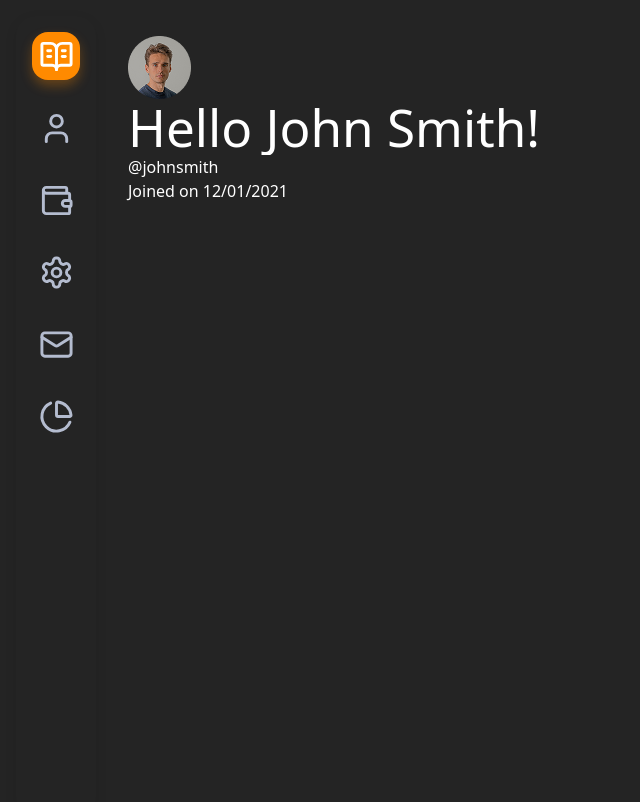
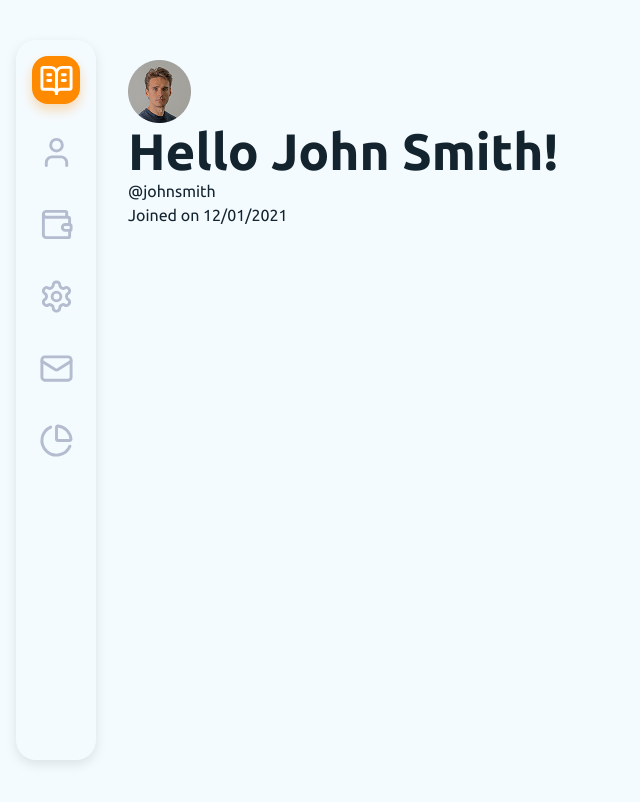
Before and after one commit to davydshcherba/PizzaShop, a React (Vite) app: page /profile in a window 1280 px wide. Shown: the top 802 px of the page, without its empty margins (0-640 px from the left). Built offline with nearby package versions, Linux system fonts and the light colour scheme.

Commit message:
refactor(UI): improve layout and styling for better readability and consistency
- Adjusted Aside component height for better visual balance
- Restructured App component to include a main content section
- Updated color scheme and typography for improved contrast and aesthetics

```diff
--- a/src/Components/Aside/Aside.css
+++ b/src/Components/Aside/Aside.css
@@ -6,7 +6,7 @@ aside {
     gap: 1.5rem;
     border-radius: 20px;
     width: 80px;
-    min-height: 100vh;
+    min-height: 90vh;
     box-shadow: 0 4px 12px rgba(0, 0, 0, 0.1);
 }
 
--- a/src/Pages/Home/App.css
+++ b/src/Pages/Home/App.css
@@ -0,0 +1,16 @@
+.app-container {
+    display: flex;
+    flex-direction: row;
+    width: 100%;
+    min-height: 100vh;
+}
+
+
+main {
+    flex: 1;
+    display: flex;
+    flex-direction: column;
+    gap: 2rem;
+    padding: 1rem 2rem;
+    box-sizing: border-box;
+}
--- a/src/Pages/Home/App.tsx
+++ b/src/Pages/Home/App.tsx
@@ -2,11 +2,13 @@ import './App.css'
 import Aside from "../../Components/Aside/Aside";
 
 function App() {
-
   return (
-    <>
+    <div className="app-container">
       <Aside />
-    </>
+      <main>
+        <h1>Hello</h1>
+      </main>
+    </div>
   )
 }
 
--- a/src/index.css
+++ b/src/index.css
@@ -1,64 +1,65 @@
+@import url('https://fonts.googleapis.com/css2?family=Ubuntu:ital,wght@0,300;0,400;0,500;0,700;1,300;1,400;1,500;1,700&display=swap');
 @import "tailwindcss";
 @import "tw-animate-css";
 
 @custom-variant dark (&:is(.dark *));
 
 :root {
-  --color-primary: #B4BCCF;
-  --color-white: #FFFFFF;
-  --color-accent: #FF8A00;
-  --color-accent-light: #FFCB8E;
+  --color-primary: #6B7280; /* Softer gray for better contrast */
+  --color-white: #F9FAFB;
+  --color-accent: #F59E0B; /* Warmer, more vibrant accent */
+  --color-accent-light: #FCD34D; /* Lighter accent for hover states */
 
-  font-family: system-ui, Helvetica, Arial, sans-serif;
+  font-family: 'Ubuntu', system-ui, Helvetica, Arial, sans-serif;
   line-height: 1.5;
   font-weight: 400;
 
   color-scheme: light dark;
-  color: var(--color-white);
-  background-color: #242424;
+  color: var(--color-foreground);
+  background-color: var(--background);
 
   font-synthesis: none;
   text-rendering: optimizeLegibility;
   -webkit-font-smoothing: antialiased;
   -moz-osx-font-smoothing: grayscale;
   --radius: 0.625rem;
-  --background: oklch(1 0 0);
-  --foreground: oklch(0.145 0 0);
-  --card: oklch(1 0 0);
-  --card-foreground: oklch(0.145 0 0);
-  --popover: oklch(1 0 0);
-  --popover-foreground: oklch(0.145 0 0);
-  --primary: oklch(0.205 0 0);
-  --primary-foreground: oklch(0.985 0 0);
-  --secondary: oklch(0.97 0 0);
-  --secondary-foreground: oklch(0.205 0 0);
-  --muted: oklch(0.97 0 0);
-  --muted-foreground: oklch(0.556 0 0);
-  --accent: oklch(0.97 0 0);
-  --accent-foreground: oklch(0.205 0 0);
-  --destructive: oklch(0.577 0.245 27.325);
-  --border: oklch(0.922 0 0);
-  --input: oklch(0.922 0 0);
-  --ring: oklch(0.708 0 0);
-  --chart-1: oklch(0.646 0.222 41.116);
-  --chart-2: oklch(0.6 0.118 184.704);
-  --chart-3: oklch(0.398 0.07 227.392);
-  --chart-4: oklch(0.828 0.189 84.429);
-  --chart-5: oklch(0.769 0.188 70.08);
-  --sidebar: oklch(0.985 0 0);
-  --sidebar-foreground: oklch(0.145 0 0);
-  --sidebar-primary: oklch(0.205 0 0);
-  --sidebar-primary-foreground: oklch(0.985 0 0);
-  --sidebar-accent: oklch(0.97 0 0);
-  --sidebar-accent-foreground: oklch(0.205 0 0);
-  --sidebar-border: oklch(0.922 0 0);
-  --sidebar-ring: oklch(0.708 0 0);
+  --background: oklch(0.985 0.01 240);
+  --foreground: oklch(0.25 0.03 240);
+  --card: oklch(0.995 0.005 240);
+  --card-foreground: oklch(0.25 0.03 240);
+  --popover: oklch(0.995 0.005 240);
+  --popover-foreground: oklch(0.25 0.03 240);
+  --primary: oklch(0.65 0.15 270);
+  --primary-foreground: oklch(0.99 0.01 240);
+  --secondary: oklch(0.95 0.02 240);
+  --secondary-foreground: oklch(0.35 0.05 240);
+  --muted: oklch(0.90 0.02 240);
+  --muted-foreground: oklch(0.55 0.05 240);
+  --accent: oklch(0.80 0.20 70);
+  --accent-foreground: oklch(0.20 0.05 240);
+  --destructive: oklch(0.60 0.25 20);
+  --border: oklch(0.85 0.02 240);
+  --input: oklch(0.85 0.02 240);
+  --ring: oklch(0.65 0.15 270);
+  --chart-1: oklch(0.65 0.22 40);
+  --chart-2: oklch(0.60 0.12 180);
+  --chart-3: oklch(0.40 0.07 230);
+  --chart-4: oklch(0.80 0.19 85);
+  --chart-5: oklch(0.75 0.18 70);
+  --sidebar: oklch(0.995 0.005 240);
+  --sidebar-foreground: oklch(0.25 0.03 240);
+  --sidebar-primary: oklch(0.65 0.15 270);
+  --sidebar-primary-foreground: oklch(0.99 0.01 240);
+  --sidebar-accent: oklch(0.80 0.20 70);
+  --sidebar-accent-foreground: oklch(0.20 0.05 240);
+  --sidebar-border: oklch(0.85 0.02 240);
+  --sidebar-ring: oklch(0.65 0.15 270);
 }
 
 a {
   font-weight: 500;
   color: var(--color-primary);
-  text-decoration: inherit;
+  text-decoration: none;
 }
 a:hover {
   color: var(--color-accent);
@@ -70,13 +71,14 @@ body {
   place-items: center;
   min-width: 320px;
   min-height: 100vh;
-  background-color: #242424;
-  color: var(--color-white);
+  background-color: var(--background);
+  color: var(--color-foreground);
 }
 
 h1 {
   font-size: 3.2em;
   line-height: 1.1;
+  font-weight: 700;
 }
 
 button {
@@ -96,13 +98,13 @@ button:hover {
 }
 button:focus,
 button:focus-visible {
-  outline: 4px auto -webkit-focus-ring-color;
+  outline: 4px auto var(--color-accent);
 }
 
 @media (prefers-color-scheme: light) {
   :root {
-    color: #213547;
-    background-color: var(--color-white);
+    --background: oklch(0.985 0.01 240);
+    --foreground: oklch(0.25 0.03 240);
   }
   a:hover {
     color: var(--color-accent);
@@ -152,37 +154,37 @@ button:focus-visible {
 }
 
 .dark {
-  --background: oklch(0.145 0 0);
-  --foreground: oklch(0.985 0 0);
-  --card: oklch(0.205 0 0);
-  --card-foreground: oklch(0.985 0 0);
-  --popover: oklch(0.205 0 0);
-  --popover-foreground: oklch(0.985 0 0);
-  --primary: oklch(0.922 0 0);
-  --primary-foreground: oklch(0.205 0 0);
-  --secondary: oklch(0.269 0 0);
-  --secondary-foreground: oklch(0.985 0 0);
-  --muted: oklch(0.269 0 0);
-  --muted-foreground: oklch(0.708 0 0);
-  --accent: oklch(0.269 0 0);
-  --accent-foreground: oklch(0.985 0 0);
-  --destructive: oklch(0.704 0.191 22.216);
-  --border: oklch(1 0 0 / 10%);
-  --input: oklch(1 0 0 / 15%);
-  --ring: oklch(0.556 0 0);
-  --chart-1: oklch(0.488 0.243 264.376);
-  --chart-2: oklch(0.696 0.17 162.48);
-  --chart-3: oklch(0.769 0.188 70.08);
-  --chart-4: oklch(0.627 0.265 303.9);
-  --chart-5: oklch(0.645 0.246 16.439);
-  --sidebar: oklch(0.205 0 0);
-  --sidebar-foreground: oklch(0.985 0 0);
-  --sidebar-primary: oklch(0.488 0.243 264.376);
-  --sidebar-primary-foreground: oklch(0.985 0 0);
-  --sidebar-accent: oklch(0.269 0 0);
-  --sidebar-accent-foreground: oklch(0.985 0 0);
-  --sidebar-border: oklch(1 0 0 / 10%);
-  --sidebar-ring: oklch(0.556 0 0);
+  --background: oklch(0.20 0.02 240);
+  --foreground: oklch(0.95 0.01 240);
+  --card: oklch(0.25 0.02 240);
+  --card-foreground: oklch(0.95 0.01 240);
+  --popover: oklch(0.25 0.02 240);
+  --popover-foreground: oklch(0.95 0.01 240);
+  --primary: oklch(0.70 0.15 270);
+  --primary-foreground: oklch(0.20 0.02 240);
+  --secondary: oklch(0.30 0.02 240);
+  --secondary-foreground: oklch(0.95 0.01 240);
+  --muted: oklch(0.35 0.02 240);
+  --muted-foreground: oklch(0.70 0.02 240);
+  --accent: oklch(0.80 0.20 70);
+  --accent-foreground: oklch(0.20 0.02 240);
+  --destructive: oklch(0.65 0.25 20);
+  --border: oklch(0.30 0.02 240 / 0.2);
+  --input: oklch(0.30 0.02 240 / 0.3);
+  --ring: oklch(0.70 0.15 270);
+  --chart-1: oklch(0.50 0.24 260);
+  --chart-2: oklch(0.70 0.17 160);
+  --chart-3: oklch(0.75 0.18 70);
+  --chart-4: oklch(0.60 0.26 300);
+  --chart-5: oklch(0.65 0.24 15);
+  --sidebar: oklch(0.25 0.02 240);
+  --sidebar-foreground: oklch(0.95 0.01 240);
+  --sidebar-primary: oklch(0.70 0.15 270);
+  --sidebar-primary-foreground: oklch(0.20 0.02 240);
+  --sidebar-accent: oklch(0.80 0.20 70);
+  --sidebar-accent-foreground: oklch(0.20 0.02 240);
+  --sidebar-border: oklch(0.30 0.02 240 / 0.2);
+  --sidebar-ring: oklch(0.70 0.15 270);
 }
 
 @layer base {
```
